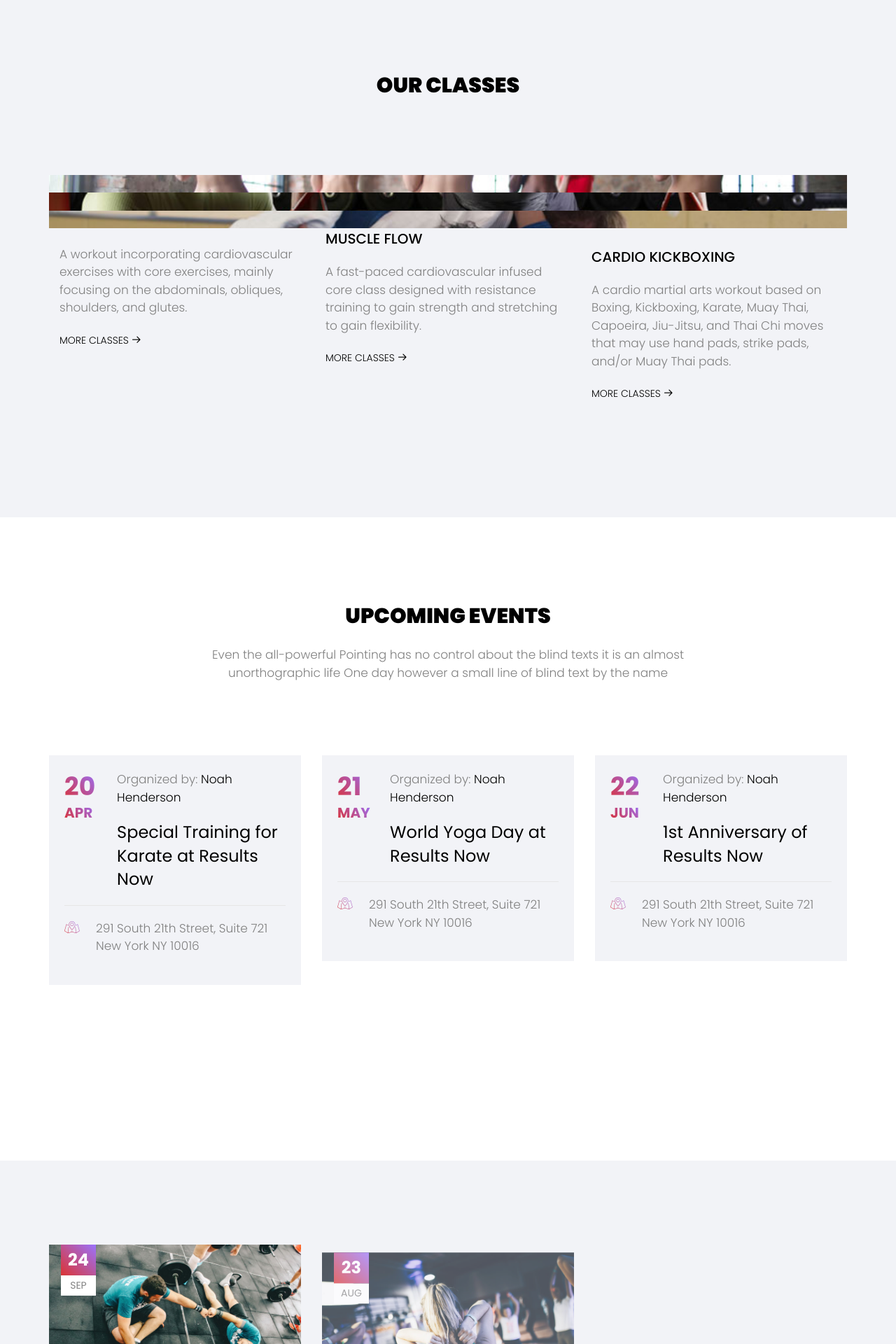
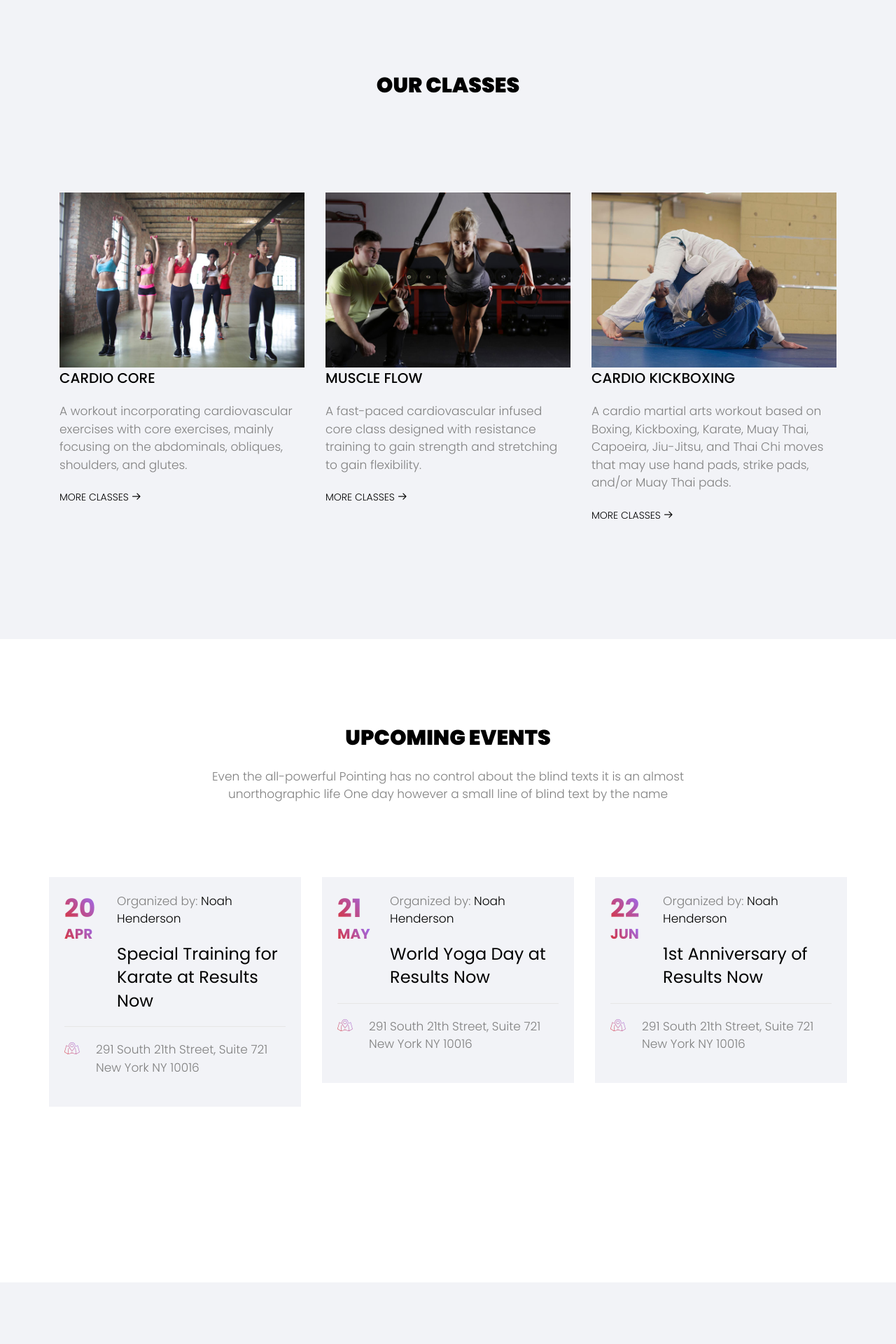
Before and after one commit to ResultsNow/resultsnow.github.io, a Jekyll site: the page built from index.html, in a window 1280 px wide. Shown: the part 4093-6013 px from the top of the page at 70% size. Built offline with Jekyll 4.4.1, drawn with Linux system fonts in a browser that asks for light colours; some web fonts are replaced.

Commit message:
Update index.html

```diff
--- a/index.html
+++ b/index.html
@@ -95,10 +95,10 @@ fulltitle: "Results Now | Welcome!"
       </div>
     </div>
     {% for class in site.data.classes limit:3 %}
-    <div class="classes-img" style="background-image: url(/images/{{ class.image }});">&nbsp;</div>
     <div class="col-md-4 animate-box">
       <div class="classes">
         <div class="desc">
+          <div class="classes-img" style="background-image: url(/images/{{ class.image }});">&nbsp;</div>
           <h3>{{ class.title }}</h3>
           <p>{{ class.description }}</p>
           <p><a href="/classes" class="btn-learn">More Classes <i class="icon-arrow-right3"></i></a></p>
```
